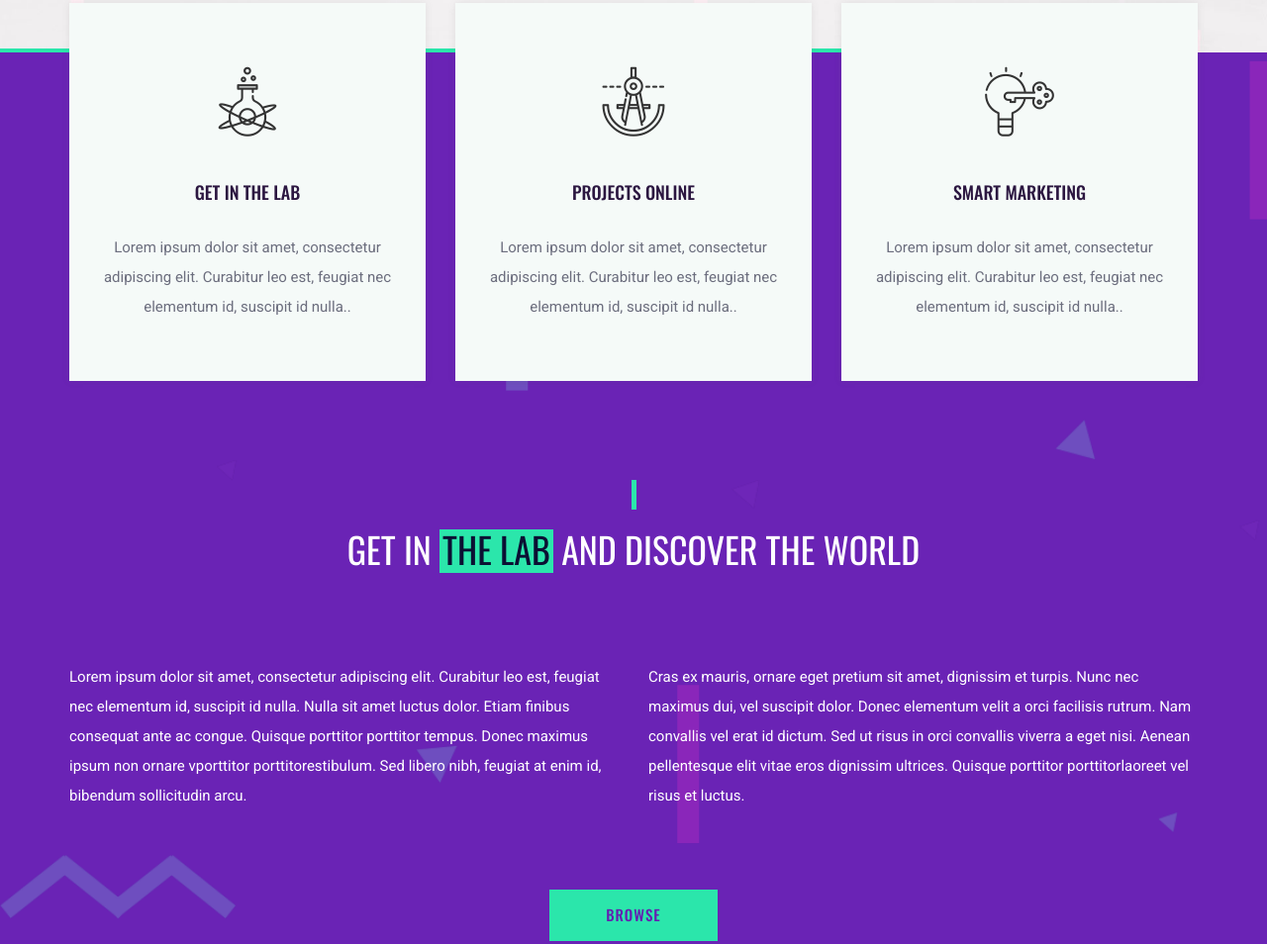
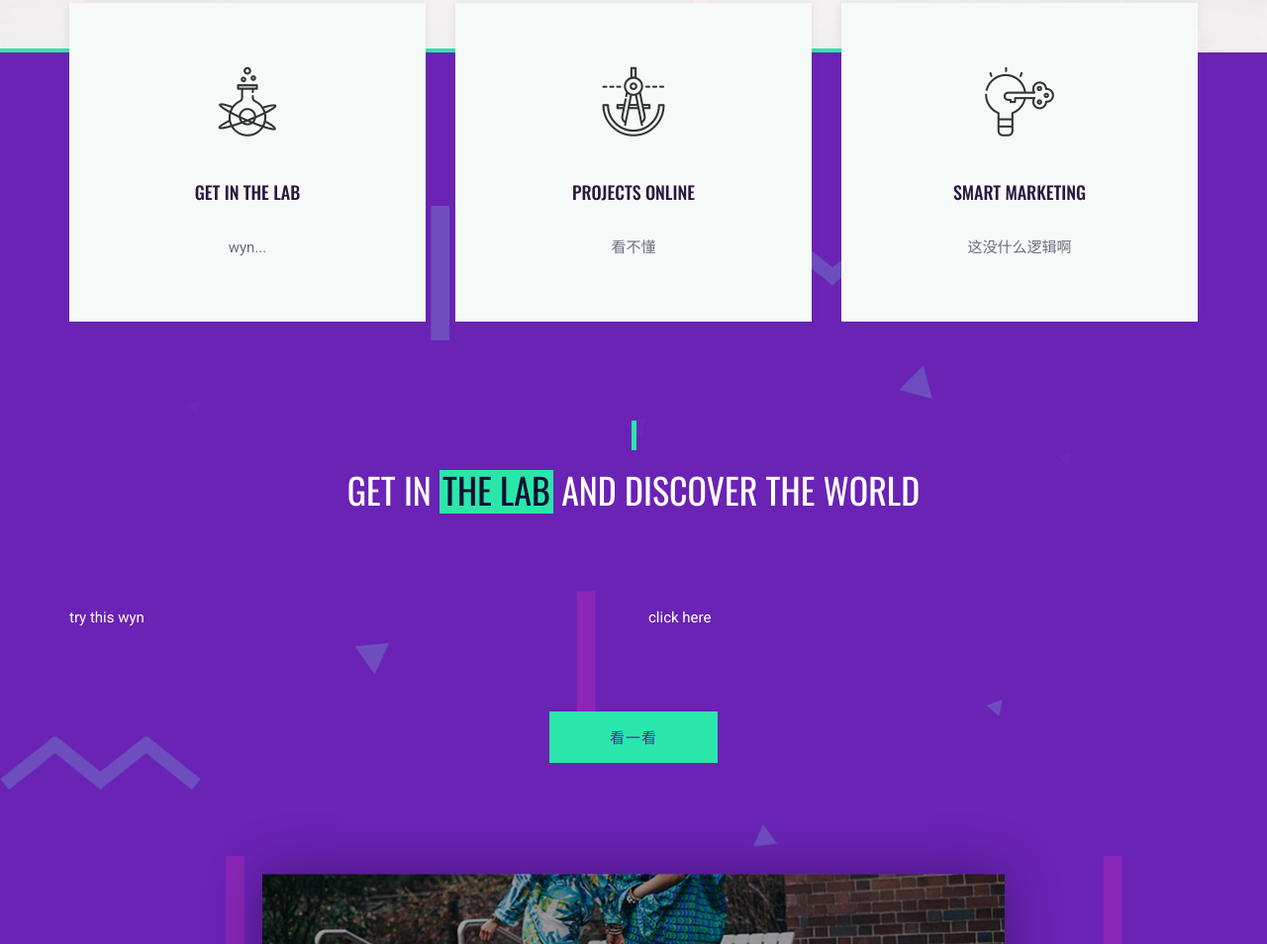
Before and after one commit to wyl230/wyl230.github.io, a plain HTML site: page index.html in a window 1280 px wide. Shown: the part 747-1701 px from the top of the page at 99% size. Drawn offline with nearby package versions, Linux system fonts and the light colour scheme.

```diff
--- a/index.html
+++ b/index.html
@@ -88,7 +88,7 @@
 								<i class="flaticon-023-flask"></i>
 							</div>
 							<h2>Get in the lab</h2>
-							<p>Lorem ipsum dolor sit amet, consectetur adipiscing elit. Curabitur leo est, feugiat nec elementum id, suscipit id nulla..</p>
+							<p>wyn...</p>
 						</div>
 					</div>
 					<!-- single card -->
@@ -98,7 +98,7 @@
 								<i class="flaticon-011-compass"></i>
 							</div>
 							<h2>Projects online</h2>
-							<p>Lorem ipsum dolor sit amet, consectetur adipiscing elit. Curabitur leo est, feugiat nec elementum id, suscipit id nulla..</p>
+							<p>看不懂</p>
 						</div>
 					</div>
 					<!-- single card -->
@@ -108,7 +108,7 @@
 								<i class="flaticon-037-idea"></i>
 							</div>
 							<h2>SMART MARKETING</h2>
-							<p>Lorem ipsum dolor sit amet, consectetur adipiscing elit. Curabitur leo est, feugiat nec elementum id, suscipit id nulla..</p>
+							<p>这没什么逻辑啊</p>
 						</div>
 					</div>
 				</div>
@@ -125,14 +125,14 @@
 				</div>
 				<div class="row">
 					<div class="col-md-6">
-						<p>Lorem ipsum dolor sit amet, consectetur adipiscing elit. Curabitur leo est, feugiat nec elementum id, suscipit id nulla. Nulla sit amet luctus dolor. Etiam finibus consequat ante ac congue. Quisque porttitor porttitor tempus. Donec maximus ipsum non ornare vporttitor porttitorestibulum. Sed libero nibh, feugiat at enim id, bibendum sollicitudin arcu.</p>
+						<p>try this wyn</p>
 					</div>
 					<div class="col-md-6">
-						<p>Cras ex mauris, ornare eget pretium sit amet, dignissim et turpis. Nunc nec maximus dui, vel suscipit dolor. Donec elementum velit a orci facilisis rutrum. Nam convallis vel erat id dictum. Sed ut risus in orci convallis viverra a eget nisi. Aenean pellentesque elit vitae eros dignissim ultrices. Quisque porttitor porttitorlaoreet vel risus et luctus.</p>
+						<p>click here</p>
 					</div>
 				</div>
 				<div class="text-center mt60">
-					<a href="" class="site-btn">Browse</a>
+					<a href="" class="site-btn">看一看</a>
 				</div>
 				<!-- popup video -->
 				<div class="intro-video">
@@ -164,7 +164,7 @@
 						<!-- single testimonial -->
 						<div class="testimonial">
 							<span>‘‘</span>
-							<p>Lorem ipsum dolor sit amet, consectetur adipiscing elit. Curabitur leo est, feugiat nec elementum id, suscipit id nulla. Nulla sit amet luctus dolor. Etiam finibus consequa.</p>
+							<p>不知道</p>
 							<div class="client-info">
 								<div class="avatar">
 									<img src="img/avatar/01.jpg" alt="">
@@ -184,8 +184,8 @@
 									<img src="img/avatar/02.jpg" alt="">
 								</div>
 								<div class="client-name">
-									<h2>Michael Smith</h2>
-									<p>CEO Company</p>
+									<h2>wyn</h2>
+									<p>a middle-aged</p>
 								</div>
 							</div>
 						</div>
```
